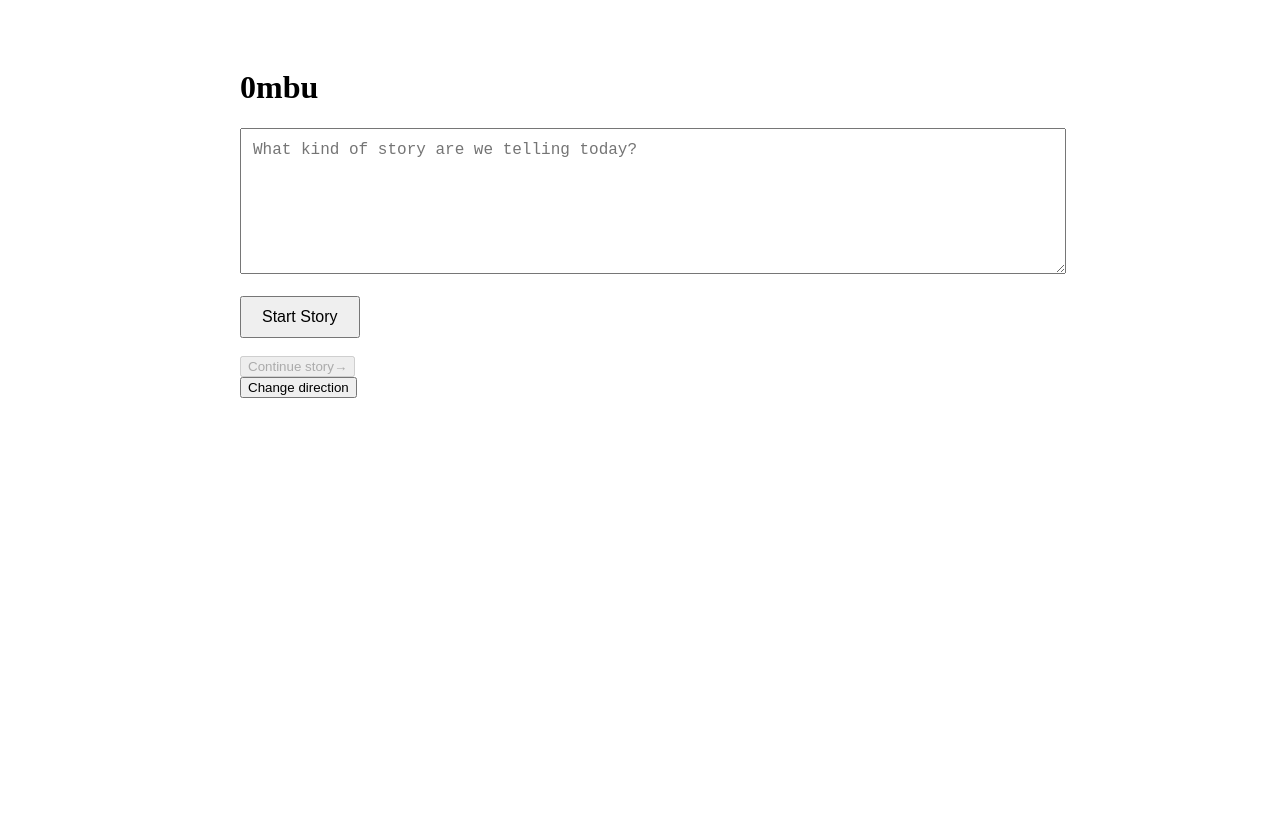
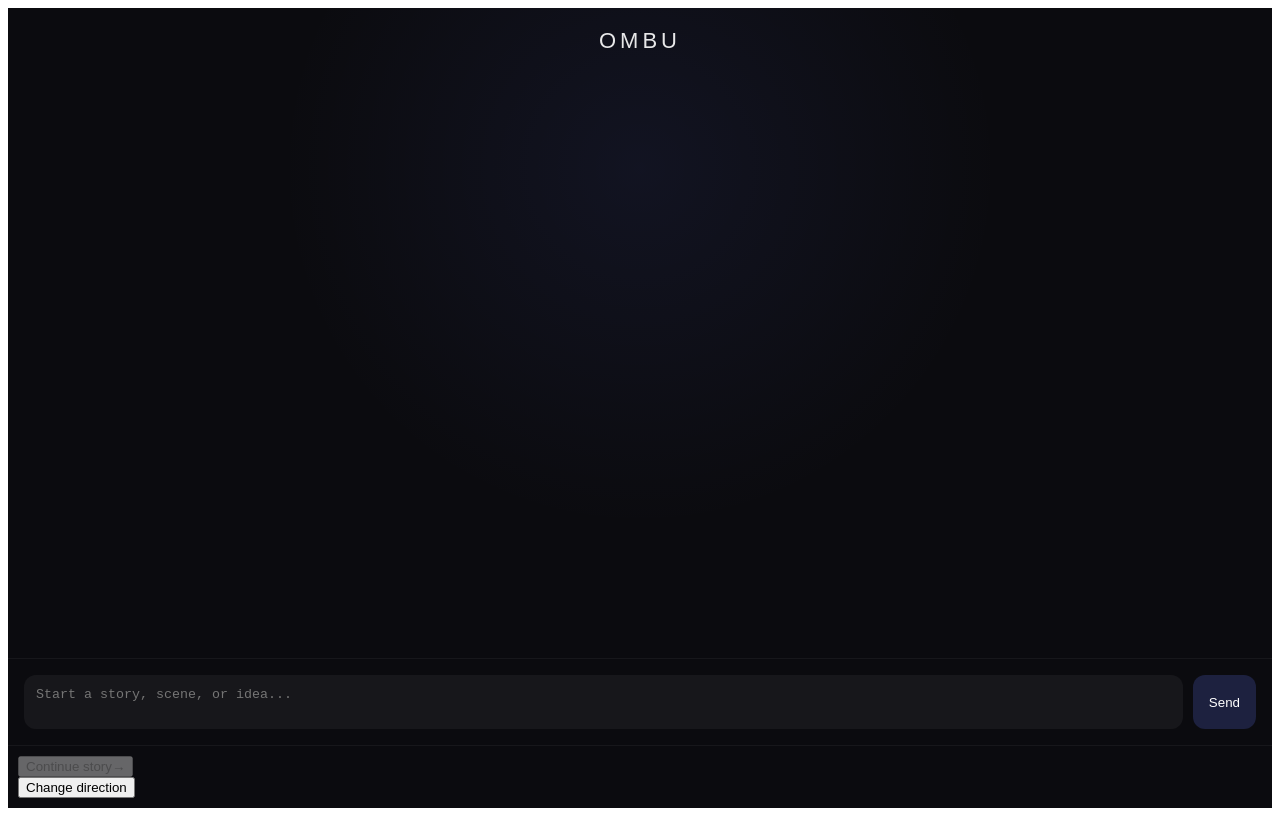
Before and after one commit to 0mbu/ombu, a Next.js app: page / in a window 1280 px wide. Built offline with nearby package versions, Linux system fonts and the light colour scheme.

Commit message:
Refactor Home component to use messages state

```diff
--- a/pages/index.js
+++ b/pages/index.js
@@ -2,68 +2,21 @@ import StoryControls from "../components/StoryControls";
 import { useEffect, useState } from "react";
 
 export default function Home() {
-  const [idea, setIdea] = useState("");
-  const [story, setStory] = useState("");
+  const [messages, setMessages] = useState([]);
+  const [input, setInput] = useState("");
   const [loading, setLoading] = useState(false);
-  const [placeholder, setPlaceholder] = useState("Drop a story idea...");
 
-  useEffect(() => {
-    const placeholders = [
-      "Drop a story idea...",
-      "What do you want to experience?",
-      "Give me a scene, a vibe, anything...",
-      "Write something messy, I’ll turn it into a story...",
-      "What can I help you with?",
-      "What kind of story are we telling today?",
-      "Give me something interesting...",
-      "Start with a thought, I’ll handle the rest...",
-      "Dark? Funny? Romantic? Your call...",
-      "Throw me an idea..."
+  const sendMessage = async (customInput) => {
+    const text = customInput || input;
+    if (!text.trim()) return;
+
+    const newMessages = [
+      ...messages,
+      { role: "user", content: text }
     ];
 
-    const lastPlaceholder = localStorage.getItem("ombu-placeholder");
-    let nextPlaceholder = placeholders[Math.floor(Math.random() * placeholders.length)];
-
-    while (placeholders.length > 1 && nextPlaceholder === lastPlaceholder) {
-      nextPlaceholder = placeholders[Math.floor(Math.random() * placeholders.length)];
-    }
-
-    localStorage.setItem("ombu-placeholder", nextPlaceholder);
-    setPlaceholder(nextPlaceholder);
-  }, []);
-
-  const generateStory = async () => {
-    if (!idea.trim()) return;
-
-    setLoading(true);
-    setStory("");
-
-    try {
-      const res = await fetch("/api/story", {
-        method: "POST",
-        headers: {
-          "Content-Type": "application/json"
-        },
-        body: JSON.stringify({ idea })
-      });
-
-      const data = await res.json();
-
-      if (!res.ok) {
-        setStory(data.error || "Something went wrong.");
-      } else {
-        setStory(data.story);
-      }
-    } catch (err) {
-      setStory("Something went wrong while generating the story.");
-    }
-
-    setLoading(false);
-  };
-
-  const handleContinue = async () => {
-    if (!story.trim()) return;
-
+    setMessages(newMessages);
+    setInput("");
     setLoading(true);
 
     try {
@@ -72,100 +25,158 @@ export default function Home() {
         headers: {
           "Content-Type": "application/json"
         },
-        body: JSON.stringify({
-          idea: story + "\n\nContinue the story naturally."
-        })
+        body: JSON.stringify({ idea: text })
       });
 
       const data = await res.json();
 
-      if (!res.ok) {
-        setStory(data.error || "Something went wrong.");
-      } else {
-        setStory((prev) => prev + "\n\n" + data.story);
-      }
-    } catch (err) {
-      setStory((prev) => prev + "\n\nSomething went wrong while continuing the story.");
+      setMessages((prev) => [
+        ...prev,
+        { role: "assistant", content: data.story || "Error." }
+      ]);
+    } catch {
+      setMessages((prev) => [
+        ...prev,
+        { role: "assistant", content: "Something went wrong." }
+      ]);
     }
 
     setLoading(false);
   };
 
-  const handleDirectionSubmit = async (direction) => {
-    if (!story.trim() || !direction.trim()) return;
+  const handleContinue = () => {
+    if (!messages.length) return;
+    const last = messages[messages.length - 1];
+    sendMessage(last.content + "\n\nContinue the story.");
+  };
 
-    setLoading(true);
-
-    try {
-      const res = await fetch("/api/story", {
-        method: "POST",
-        headers: {
-          "Content-Type": "application/json"
-        },
-        body: JSON.stringify({
-          idea: story + "\n\nContinue the story, but follow this direction: " + direction
-        })
-      });
-
-      const data = await res.json();
-
-      if (!res.ok) {
-        setStory(data.error || "Something went wrong.");
-      } else {
-        setStory((prev) => prev + "\n\n" + data.story);
-      }
-    } catch (err) {
-      setStory((prev) => prev + "\n\nSomething went wrong while changing the story direction.");
-    }
-
-    setLoading(false);
+  const handleDirectionSubmit = (direction) => {
+    if (!messages.length) return;
+    const last = messages[messages.length - 1];
+    sendMessage(last.content + "\n\n" + direction);
   };
 
   return (
-    <div style={{ padding: 40, maxWidth: 800, margin: "0 auto" }}>
-      <h1>0mbu</h1>
+    <div style={styles.page}>
+      <div style={styles.title}>OMBU</div>
 
+      <div style={styles.chat}>
+        {messages.map((msg, i) => (
+          <div
+            key={i}
+            style={{
+              ...styles.message,
+              alignSelf: msg.role === "user" ? "flex-end" : "flex-start",
+              background:
+                msg.role === "user"
+                  ? "rgba(90, 120, 255, 0.15)"
+                  : "rgba(255,255,255,0.05)"
+            }}
+          >
+            {msg.content}
+          </div>
+        ))}
+
+        {loading && (
+          <div style={styles.loading}>Ombu is thinking...</div>
+        )}
+      </div>
+
+      <div style={styles.controls}>
         <textarea
-        placeholder={placeholder}
-        value={idea}
-        onChange={(e) => setIdea(e.target.value)}
-        style={{
-          width: "100%",
-          height: 120,
-          padding: 12,
-          fontSize: 16,
-          resize: "vertical"
-        }}
+          placeholder="Start a story, scene, or idea..."
+          value={input}
+          onChange={(e) => setInput(e.target.value)}
+          style={styles.input}
         />
 
-      <br />
-      <br />
-
-      <button
-        onClick={generateStory}
-        disabled={loading}
-        style={{
-          padding: "10px 20px",
-          fontSize: 16,
-          cursor: loading ? "not-allowed" : "pointer"
-        }}
-      >
-        {loading ? "Generating..." : "Start Story"}
+        <button onClick={() => sendMessage()} style={styles.send}>
+          Send
         </button>
-
-      <br />
-      <br />
-
-      <div style={{ whiteSpace: "pre-wrap", lineHeight: 1.7 }}>
-        {story}
       </div>
 
+      <div style={styles.storyControls}>
         <StoryControls
-        hasStory={!!story}
+          hasStory={messages.length > 0}
           isLoading={loading}
           onContinue={handleContinue}
           onSubmitDirection={handleDirectionSubmit}
         />
       </div>
+    </div>
   );
 }
+
+const styles = {
+  page: {
+    height: "100vh",
+    display: "flex",
+    flexDirection: "column",
+    background:
+      "radial-gradient(circle at 50% 20%, rgba(100,120,255,0.08), transparent 40%), #0b0b0f",
+    color: "white",
+    fontFamily: "sans-serif"
+  },
+
+  title: {
+    textAlign: "center",
+    padding: "20px 0",
+    fontSize: 22,
+    letterSpacing: 4,
+    opacity: 0.9
+  },
+
+  chat: {
+    flex: 1,
+    overflowY: "auto",
+    padding: "20px",
+    display: "flex",
+    flexDirection: "column",
+    gap: 12
+  },
+
+  message: {
+    maxWidth: "70%",
+    padding: "12px 16px",
+    borderRadius: 16,
+    lineHeight: 1.5,
+    whiteSpace: "pre-wrap"
+  },
+
+  loading: {
+    opacity: 0.5,
+    fontSize: 14
+  },
+
+  controls: {
+    display: "flex",
+    gap: 10,
+    padding: 16,
+    borderTop: "1px solid rgba(255,255,255,0.05)"
+  },
+
+  input: {
+    flex: 1,
+    borderRadius: 12,
+    padding: 12,
+    background: "rgba(255,255,255,0.05)",
+    color: "white",
+    border: "none",
+    outline: "none",
+    resize: "none"
+  },
+
+  send: {
+    padding: "10px 16px",
+    borderRadius: 12,
+    border: "none",
+    background: "rgba(100,120,255,0.2)",
+    color: "white",
+    cursor: "pointer"
+  },
+
+  storyControls: {
+    padding: 10,
+    borderTop: "1px solid rgba(255,255,255,0.05)"
+  }
+};
```
Lines whose indentation alone changed are shown as unchanged.
